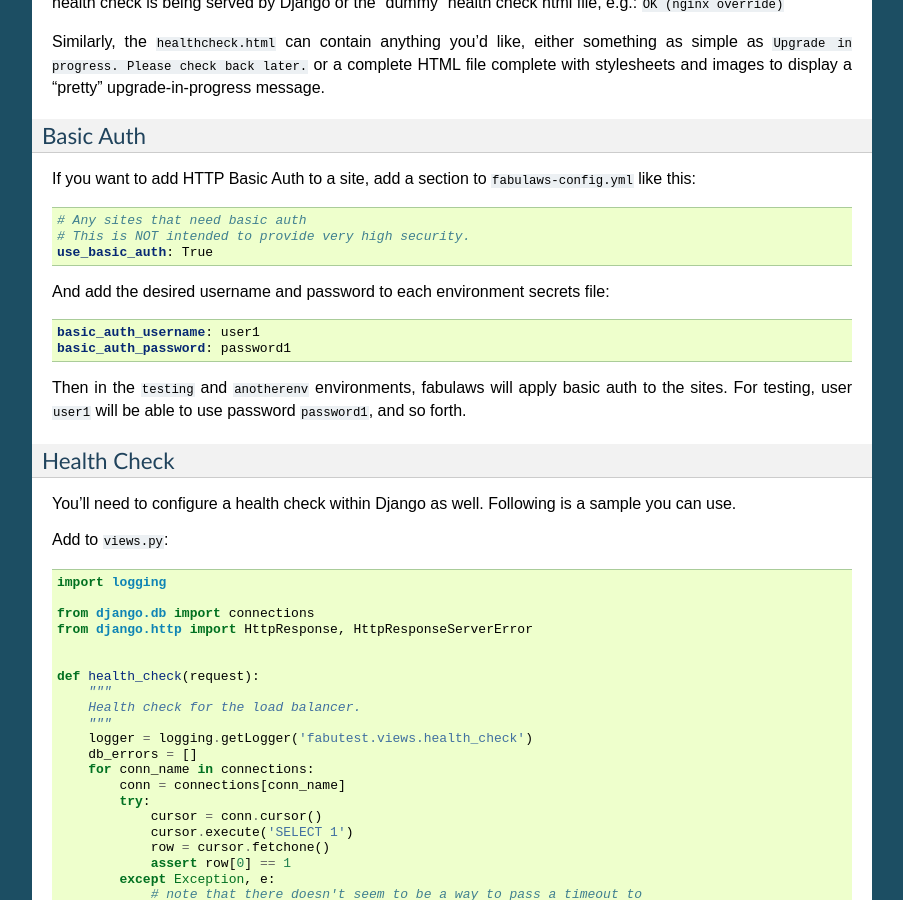
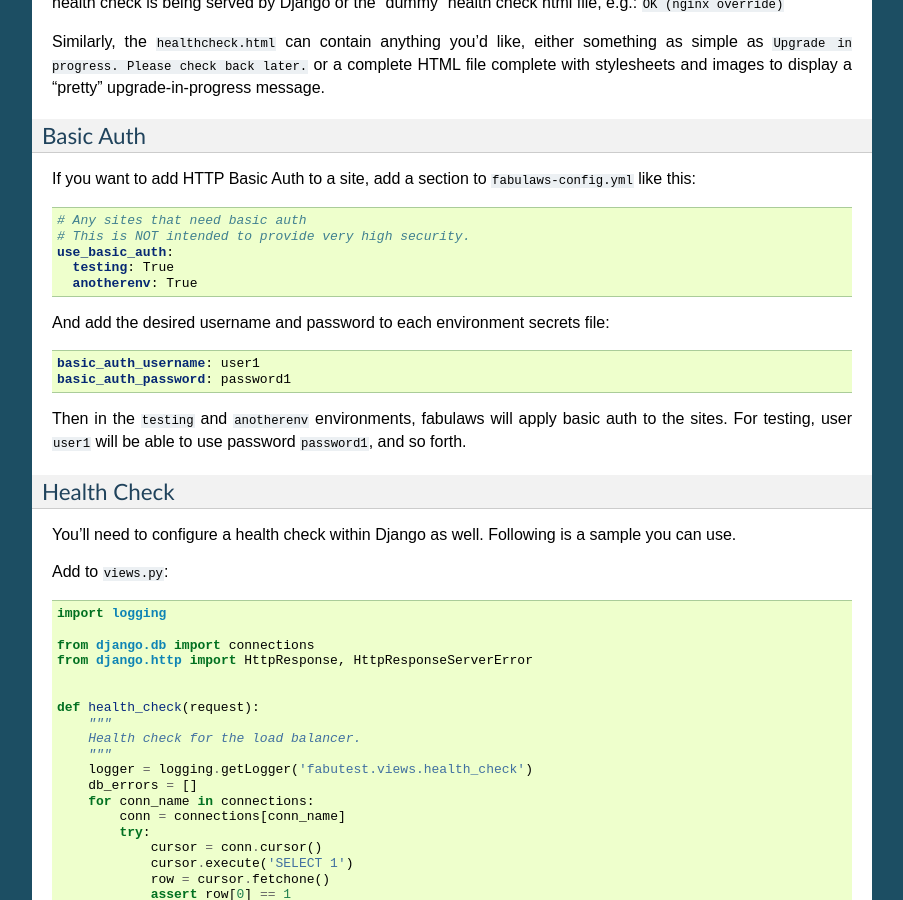
Before and after one commit to caktus/fabulaws, a Sphinx documentation site: the page built from docs/initial-setup.rst, in a window 1280 px wide and 900 px high, scrolled down 11132 px. Shown: the whole window, without its empty margins (198-1101 px from the left). Built offline with Sphinx 7.4.7, drawn with Linux system fonts in a browser that asks for light colours.

```diff
--- a/docs/initial-setup.rst
+++ b/docs/initial-setup.rst
@@ -275,7 +275,9 @@ like this:
 
   # Any sites that need basic auth
   # This is NOT intended to provide very high security.
-  use_basic_auth: True
+  use_basic_auth:
+    testing: True
+    anotherenv: True
 
 And add the desired username and password to each environment secrets file:
 
```
Also changed, not shown: 1 other file.
